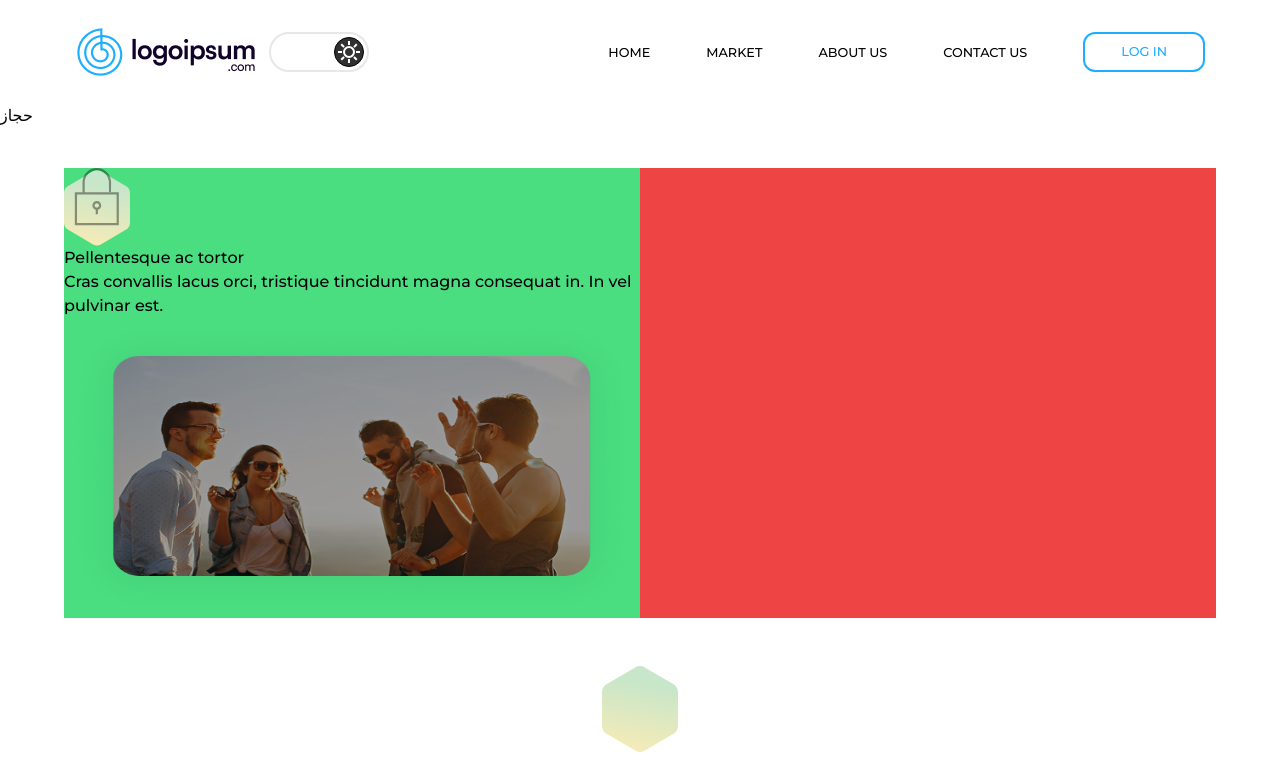
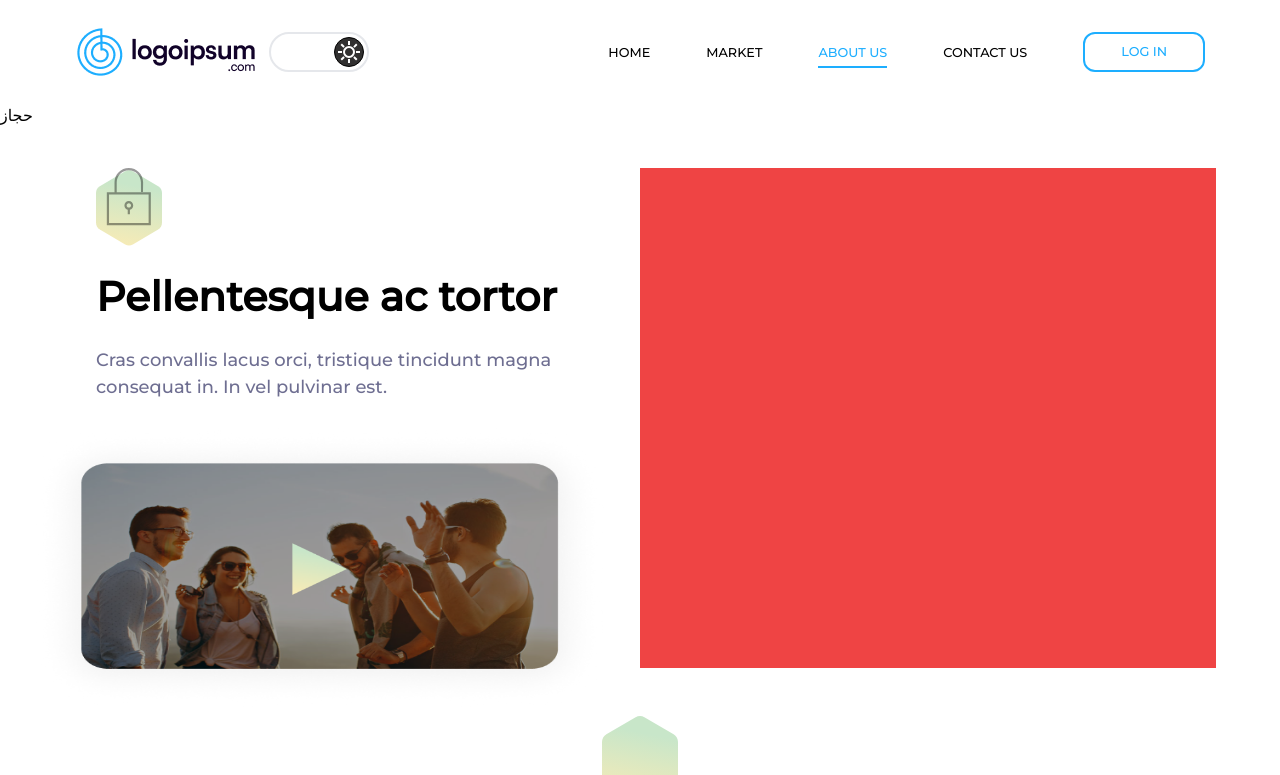
Before and after one commit to Iman-khodamoradiany/Crypto_Web, a React (Vite) app: page /AboutUs in a window 1280 px wide. Shown: the top 775 px of the page. Built offline with nearby package versions, Linux system fonts and the light colour scheme.

Commit message:
Create Left Section LeftMainAbout

```diff
--- a/src/Core/constans/Array.js
+++ b/src/Core/constans/Array.js
@@ -1,6 +1,6 @@
 export const NavBarList = [
     {id: 1 , title: 'HOME' , Link: '/'},
     {id: 1 , title: 'MARKET' , Link: '/market'},
-    {id: 1 , title: 'ABOUT US' , Link: '/about'},
+    {id: 1 , title: 'ABOUT US' , Link: '/AboutUs'},
     {id: 1 , title: 'CONTACT US' , Link: '/contact'},
 ]
--- a/src/component/Ui/Moloculs/LeftMainAboutPage/LeftMainAboutPage.jsx
+++ b/src/component/Ui/Moloculs/LeftMainAboutPage/LeftMainAboutPage.jsx
@@ -4,18 +4,20 @@ import P from "../../Atoms/P/P";
 
 function LeftMainAboutPage() {
     return (
-        <div className="w-1/2 flex justify-between items-start flex-col h-full bg-green-400">
+        <div className="w-1/2 flex justify-between items-start flex-col h-full">
+            <div className="w-full h-[40%] flex justify-between items-start flex-col gap-5 pl-8">
                 <div>
                     <Icons Name={'Lock'} />
                 </div>
                 <div>
-                <P>Pellentesque ac tortor</P>
+                    <P className={"text-[3.2vw] font-bold"}>Pellentesque ac tortor</P>
                 </div>
                 <div>
-                <P>Cras convallis lacus orci, tristique tincidunt magna consequat in. In vel pulvinar est.</P>
+                    <P className={"text-[1.4vw] text-[#585981DE] w-[90%]"}>Cras convallis lacus orci, tristique tincidunt magna consequat in. In vel pulvinar est.</P>
                 </div>
-            <div className="w-full h-2/3">
-                <Img className={"w-full h-full"} src={"./image/Video1.png"} />
+            </div>
+            <div className="w-full h-[65%] relative mt-5">
+                <Img className={"w-full h-full absolute -bottom-10 -left-8"} src={"./image/Video1.png"} />
             </div>
         </div>
     )
--- a/src/component/Ui/Organims/MainAboutPage/MainAboutPage.jsx
+++ b/src/component/Ui/Organims/MainAboutPage/MainAboutPage.jsx
@@ -2,7 +2,7 @@ import LeftMainAboutPage from "../../Moloculs/LeftMainAboutPage/LeftMainAboutPag
 
 function MainAboutPage() {
     return (
-        <div className="w-[90%] h-[450px]  mx-auto flex justify-center items-center my-10">
+        <div className="w-[90%] h-[500px]  mx-auto flex justify-center items-center my-10">
             <LeftMainAboutPage />
             <div className="w-1/2 bg-red-500 h-full"></div>
         </div>
```
Also changed, not shown: public/image/Video1.png. Lines whose indentation alone changed are shown as unchanged.
